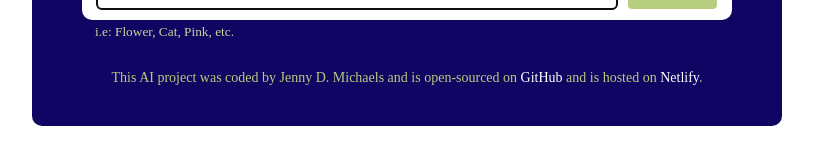
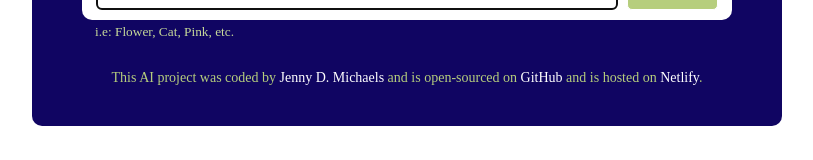
Before and after one commit to cjsekdms37/poem-generator, a plain HTML site: page index.html in a window 1280 px wide. Shown: the part 295-455 px from the top of the page, without its empty margins (233-1046 px from the left). Drawn offline with nearby package versions, Linux system fonts and the light colour scheme.

Commit message:
Added link to GitHub

```diff
--- a/index.html
+++ b/index.html
@@ -34,7 +34,11 @@
       </main>
 
       <footer>
-        This AI project was coded by Jenny D. Michaels and is open-sourced on
+        This AI project was coded by
+        <a href="https://github.com/cjsekdms37" target="_blank"
+          >Jenny D. Michaels</a
+        >
+        and is open-sourced on
         <a href="https://github.com/cjsekdms37/poem-generator" target="_blank"
           >GitHub</a
         >
```
